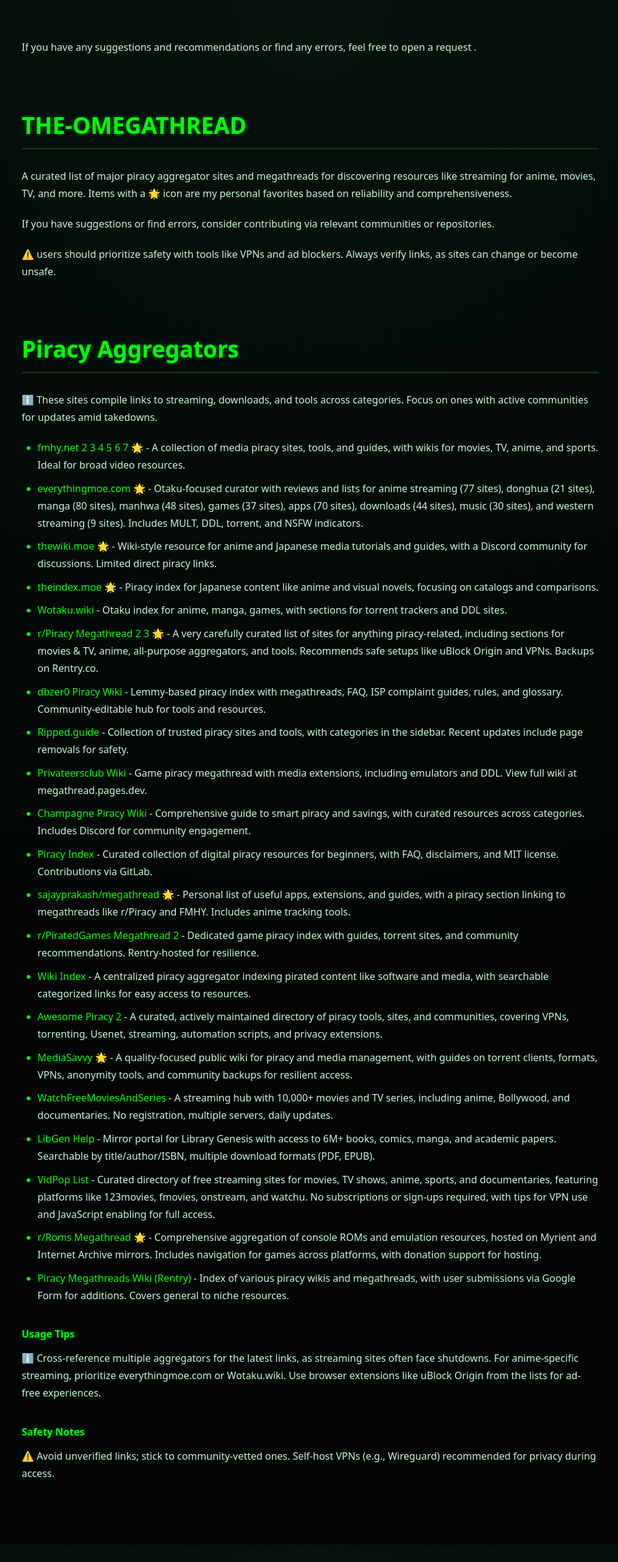
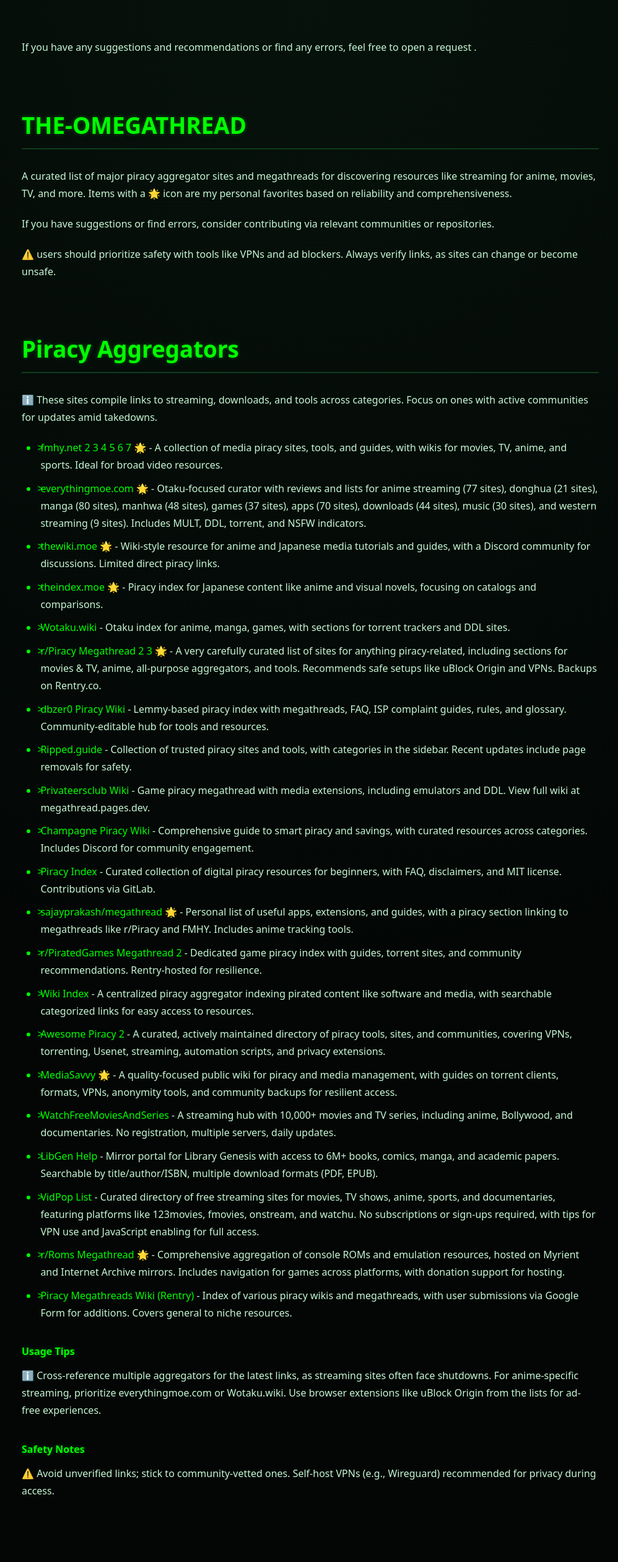
Before and after one commit to Hunterthief/THE-OMEGATHREAD, a Jekyll site: the page built from index.md, in a window 1280 px wide. Shown: the whole page at 62% size, without its empty margins (139-1137 px from the left). Built offline with Jekyll 4.4.1, drawn with Linux system fonts in a browser that asks for light colours; before the commit the page ends 2492 px from its top, so only the background shows below that.

Commit message:
Update style.css

```diff
--- a/assets/css/style.css
+++ b/assets/css/style.css
@@ -10,7 +10,6 @@
 }
 
 /* ===== Base ===== */
-
 * {
   box-sizing: border-box;
 }
@@ -21,35 +20,74 @@ html {
 
 body {
   margin: 0;
-  background: radial-gradient(
-    circle at top,
-    #07120c 0%,
-    #030605 60%
-  );
+  background: radial-gradient(circle at top, #07120c 0%, #030605 60%);
   color: var(--text-main);
   font-family: system-ui, -apple-system, BlinkMacSystemFont,
     "Segoe UI", Roboto, Arial, sans-serif;
   line-height: 1.75;
   font-size: 16px;
+  position: relative;
+}
+
+/* ===== Matrix Rain Overlay ===== */
+body::before {
+  content: "";
+  position: fixed;
+  inset: 0;
+  pointer-events: none;
+  background-image: repeating-linear-gradient(
+    0deg,
+    rgba(0,255,0,0.04) 0px,
+    rgba(0,255,0,0.04) 1px,
+    transparent 2px,
+    transparent 6px
+  );
+  opacity: 0.15;
+  z-index: 0;
+}
+
+/* ===== Hero Header ===== */
+.hero {
+  text-align: center;
+  margin-bottom: 64px;
+  padding: 48px 24px;
+  background: linear-gradient(180deg, rgba(0, 255, 0, 0.08), transparent);
+  border-bottom: 1px solid var(--border-subtle);
+  position: relative;
+  z-index: 1;
+}
+
+.hero h1 {
+  font-size: 3rem;
+  letter-spacing: 0.08em;
+  text-shadow:
+    0 0 8px rgba(0,255,0,0.6),
+    0 0 18px rgba(0,255,0,0.4);
+  margin-bottom: 12px;
+}
+
+.hero p {
+  color: var(--text-muted);
+  font-size: 1.05rem;
 }
 
 /* ===== Layout ===== */
-
 .markdown-body {
   max-width: 980px;
   margin: 0 auto;
   padding: 48px 24px 80px;
+  position: relative;
+  z-index: 1;
 }
 
 /* ===== Headings ===== */
-
 h1, h2, h3, h4, h5, h6 {
   color: var(--accent);
   font-weight: 700;
   line-height: 1.3;
   margin-top: 2.4em;
   margin-bottom: 0.8em;
-  text-shadow: 0 0 6px rgba(0, 255, 136, 0.35);
+  text-shadow: 0 0 6px rgba(0, 255, 0, 0.35);
 }
 
 h1 {
@@ -69,7 +107,6 @@ h3 {
 }
 
 /* ===== Text ===== */
-
 p {
   margin: 0.9em 0 1.3em;
 }
@@ -83,7 +120,6 @@ em {
 }
 
 /* ===== Links ===== */
-
 a {
   color: var(--accent);
   text-decoration: none;
@@ -92,12 +128,11 @@ a {
 
 a:hover {
   color: var(--accent-hover);
-  text-shadow: 0 0 8px rgba(0, 255, 136, 0.6);
+  text-shadow: 0 0 8px rgba(0, 255, 0, 0.6);
   text-decoration: underline;
 }
 
 /* ===== Lists ===== */
-
 ul, ol {
   padding-left: 1.6em;
   margin: 1em 0 1.6em;
@@ -105,29 +140,39 @@ ul, ol {
 
 li {
   margin-bottom: 0.6em;
+  position: relative;
+  padding-left: 0.3em;
 }
 
 li::marker {
   color: var(--accent);
 }
 
+ul li::before {
+  content: ">";
+  color: var(--accent);
+  margin-right: 10px;
+  position: absolute;
+  left: 0;
+}
+
 /* ===== Blockquotes ===== */
-
 blockquote {
   margin: 1.6em 0;
   padding: 14px 22px;
-  background: linear-gradient(
-    135deg,
-    #08140e,
-    #050b08
-  );
+  background: linear-gradient(135deg, #08140e, #050b08);
   border-left: 4px solid var(--accent);
   color: var(--text-muted);
-  box-shadow: inset 0 0 12px rgba(0, 255, 136, 0.12);
+  box-shadow: inset 0 0 12px rgba(0, 255, 0, 0.12);
+  transition: box-shadow 0.2s ease, transform 0.2s ease;
+}
+
+blockquote:hover {
+  box-shadow: 0 0 24px rgba(0, 255, 0, 0.25);
+  transform: translateY(-2px);
 }
 
 /* ===== Code ===== */
-
 code {
   background: var(--code-bg);
   padding: 3px 6px;
@@ -137,16 +182,12 @@ code {
 }
 
 pre {
-  background: linear-gradient(
-    180deg,
-    #050f0a,
-    #030805
-  );
+  background: linear-gradient(180deg, #050f0a, #030805);
   padding: 18px;
   border-radius: 8px;
   overflow-x: auto;
   margin: 1.6em 0;
-  box-shadow: inset 0 0 16px rgba(0, 255, 136, 0.15);
+  box-shadow: inset 0 0 16px rgba(0, 255, 0, 0.15);
 }
 
 pre code {
@@ -156,7 +197,6 @@ pre code {
 }
 
 /* ===== Tables ===== */
-
 table {
   width: 100%;
   border-collapse: collapse;
@@ -171,22 +211,37 @@ th, td {
 th {
   background: #08150f;
   color: var(--accent);
-  text-shadow: 0 0 4px rgba(0, 255, 136, 0.4);
+  text-shadow: 0 0 4px rgba(0, 255, 0, 0.4);
 }
 
 /* ===== HR ===== */
-
 hr {
   border: none;
-  border-top: 1px solid var(--border-subtle);
+  height: 1px;
+  background: linear-gradient(90deg, transparent, #00ff00, transparent);
   margin: 52px 0;
 }
 
 /* ===== Images ===== */
-
 img {
   max-width: 100%;
   border-radius: 8px;
   margin: 1.6em 0;
-  box-shadow: 0 0 14px rgba(0, 255, 136, 0.15);
+  box-shadow: 0 0 14px rgba(0, 255, 0, 0.15);
 }
+
+/* ===== Text Selection ===== */
+::selection {
+  background: #00ff00;
+  color: #000;
+}
+
+/* ===== Footer ===== */
+.site-footer {
+  text-align: center;
+  margin-top: 80px;
+  padding-top: 32px;
+  border-top: 1px solid var(--border-subtle);
+  color: var(--text-muted);
+  font-size: 0.9rem;
+}
```
